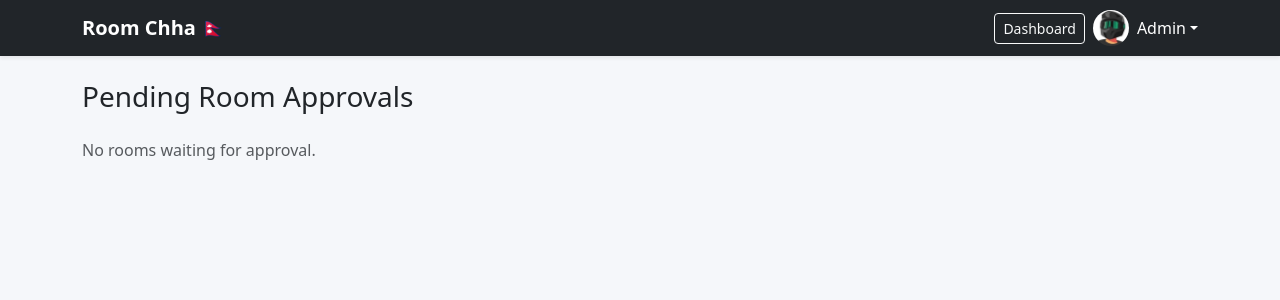
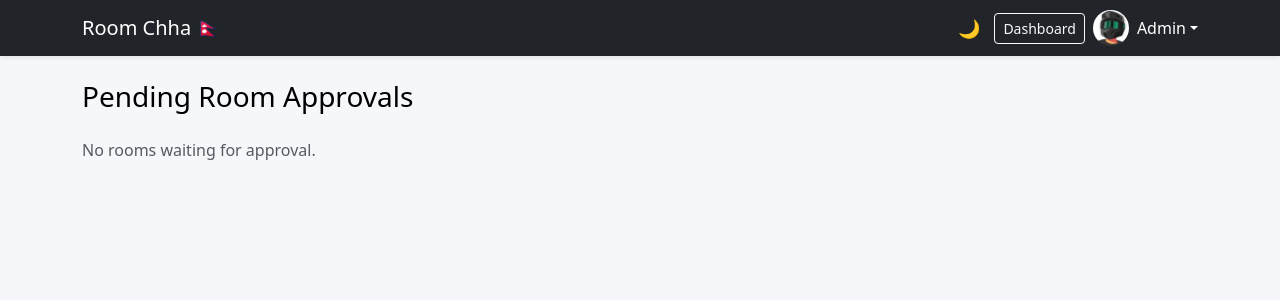
Before and after one commit to itsme-sagar/room_chha, a Flask app: page /admin/rooms in a window 1280 px wide. Shown: the top 300 px of the page. Run offline with Flask 3, Linux system fonts and the light colour scheme; the visitor is signed in with stand-in values (Sample User, id 1).

```diff
--- a/static/css/style.css
+++ b/static/css/style.css
@@ -284,3 +284,19 @@
 .chat-input button {
   margin-left: 5px;
 }
+
+@media (max-width: 768px) {
+
+  h3, h4 {
+    font-size: 1.2rem;
+  }
+
+  .card {
+    margin-bottom: 1rem;
+  }
+
+  .btn {
+    padding: 0.6rem;
+    font-size: 0.9rem;
+  }
+}
--- a/templates/base.html
+++ b/templates/base.html
@@ -1,5 +1,5 @@
 <!DOCTYPE html>
-<html lang="en">
+<html lang="en" data-theme="light">
 <head>
   <meta charset="UTF-8">
   <title>Room Chha</title>
@@ -12,36 +12,72 @@
   <link rel="stylesheet" href="{{ url_for('static', filename='css/style.css') }}">
 
   <style>
+    /* ===== THEME VARIABLES ===== */
+    :root {
+      --bg-color: #f5f7fa;
+      --card-bg: #ffffff;
+      --text-color: #000000;
+      --nav-bg: #212529;
+    }
+
+    [data-theme="dark"] {
+      --bg-color: #121212;
+      --card-bg: #1e1e1e;
+      --text-color: #ffffff;
+      --nav-bg: #000000;
+    }
+
     body {
-      background: #f5f7fa;
+      background: var(--bg-color);
+      color: var(--text-color);
+      transition: background 0.3s, color 0.3s;
     }
-    .navbar-brand {
-      font-weight: 700;
+
+    .card {
+      background: var(--card-bg);
+      color: var(--text-color);
+      border-radius: 12px;
     }
-    .card {
-      border-radius: 12px;
+
+    .navbar {
+      background: var(--nav-bg) !important;
+    }
+
+    .theme-btn {
+      border: none;
+      background: transparent;
+      color: #fff;
+      font-size: 18px;
+      cursor: pointer;
     }
   </style>
 </head>
+
 <body>
 
-<nav class="navbar navbar-expand-lg navbar-dark bg-dark shadow-sm">
+<nav class="navbar navbar-expand-lg navbar-dark shadow-sm">
   <div class="container">
 
     <!-- Brand -->
     <a class="navbar-brand" href="/">Room Chha 🇳🇵</a>
 
-    <!-- Right side -->
-    <div class="d-flex align-items-center gap-2">
+    <!-- Mobile Toggle -->
+    <button class="navbar-toggler" type="button" data-bs-toggle="collapse" data-bs-target="#mainNavbar">
+      <span class="navbar-toggler-icon"></span>
+    </button>
+
+    <div class="collapse navbar-collapse" id="mainNavbar">
+      <div class="ms-auto d-flex flex-column flex-lg-row align-items-lg-center gap-2 mt-3 mt-lg-0">
+
+        <!-- 🌙☀️ THEME TOGGLE -->
+        <button class="theme-btn" onclick="toggleTheme()" title="Toggle theme">
+          <span id="themeIcon">🌙</span>
+        </button>
 
         {% if session.get("user_id") %}
 
-        <!-- Dashboard -->
-        <a class="btn btn-outline-light btn-sm" href="/dashboard">
-          Dashboard
-        </a>
+          <a class="btn btn-outline-light btn-sm" href="/dashboard">Dashboard</a>
 
-        <!-- Notifications (ONLY when logged in) -->
           {% if unread_count > 0 %}
             <a href="{% if session.get('role') == 'owner' %}/owner/applications{% else %}/renter/applications{% endif %}"
                class="btn btn-outline-light btn-sm position-relative">
@@ -52,11 +88,10 @@
             </a>
           {% endif %}
 
-        <!-- Profile Dropdown -->
           {% if current_user %}
             <div class="dropdown">
               <a class="d-flex align-items-center text-white text-decoration-none dropdown-toggle"
-               href="#" data-bs-toggle="dropdown" aria-expanded="false">
+                 href="#" data-bs-toggle="dropdown">
 
                 <img
                   src="{{ url_for('static', filename='uploads/' + (current_user.profile_image or 'default.png')) }}"
@@ -64,31 +99,21 @@
                   width="36" height="36"
                   style="object-fit:cover">
 
-              <span class="d-none d-md-inline">{{ current_user.name }}</span>
+                <span class="d-none d-lg-inline">{{ current_user.name }}</span>
               </a>
 
               <ul class="dropdown-menu dropdown-menu-end">
-              <li>
-                <a class="dropdown-item" href="/profile">View Profile</a>
-              </li>
+                <li><a class="dropdown-item" href="/profile">View Profile</a></li>
                 <li><hr class="dropdown-divider"></li>
-              <li>
-                <a class="dropdown-item text-danger" href="/logout">Logout</a>
-              </li>
+                <li><a class="dropdown-item text-danger" href="/logout">Logout</a></li>
               </ul>
             </div>
           {% endif %}
 
         {% else %}
-
-        <!-- Guest buttons -->
           <a class="btn btn-outline-light btn-sm" href="/login">Login</a>
           <a class="btn btn-warning btn-sm" href="/register">Register</a>
-
         {% endif %}
-
-    </div>
-  </div>
 
         {% if session.get("role") == "admin" and admin_alerts > 0 %}
           <a href="/admin/dashboard" class="btn btn-warning btn-sm position-relative">
@@ -99,14 +124,16 @@
           </a>
         {% endif %}
 
+      </div>
+    </div>
+  </div>
 </nav>
 
 <div class="container mt-4">
 
-  <!-- Flash messages -->
   {% with messages = get_flashed_messages() %}
     {% if messages %}
-      <div class="alert alert-info alert-dismissible fade show" role="alert">
+      <div class="alert alert-info alert-dismissible fade show">
         {{ messages[0] }}
         <button type="button" class="btn-close" data-bs-dismiss="alert"></button>
       </div>
@@ -116,8 +143,29 @@
   {% block content %}{% endblock %}
 </div>
 
-<!-- Bootstrap JS (required for dropdown) -->
+<!-- Bootstrap JS -->
 <script src="https://cdn.jsdelivr.net/npm/bootstrap@5.3.3/dist/js/bootstrap.bundle.min.js"></script>
+
+<!-- ===== THEME SCRIPT ===== -->
+<script>
+  const html = document.documentElement;
+  const icon = document.getElementById("themeIcon");
+
+  function setTheme(theme) {
+    html.setAttribute("data-theme", theme);
+    localStorage.setItem("theme", theme);
+    icon.textContent = theme === "dark" ? "☀️" : "🌙";
+  }
+
+  function toggleTheme() {
+    const current = html.getAttribute("data-theme");
+    setTheme(current === "dark" ? "light" : "dark");
+  }
+
+  // Load saved theme
+  const savedTheme = localStorage.getItem("theme") || "light";
+  setTheme(savedTheme);
+</script>
 
 </body>
 </html>
```
Lines whose indentation alone changed are shown as unchanged.
